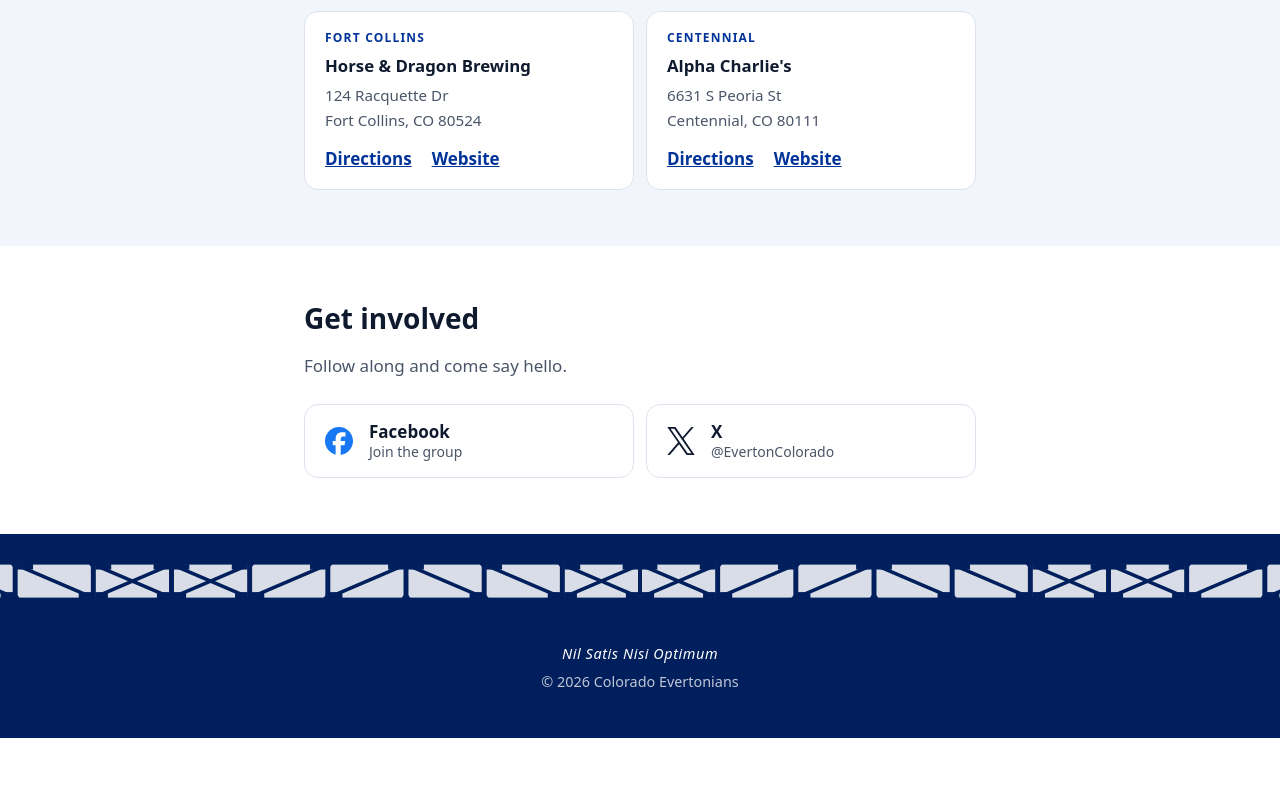
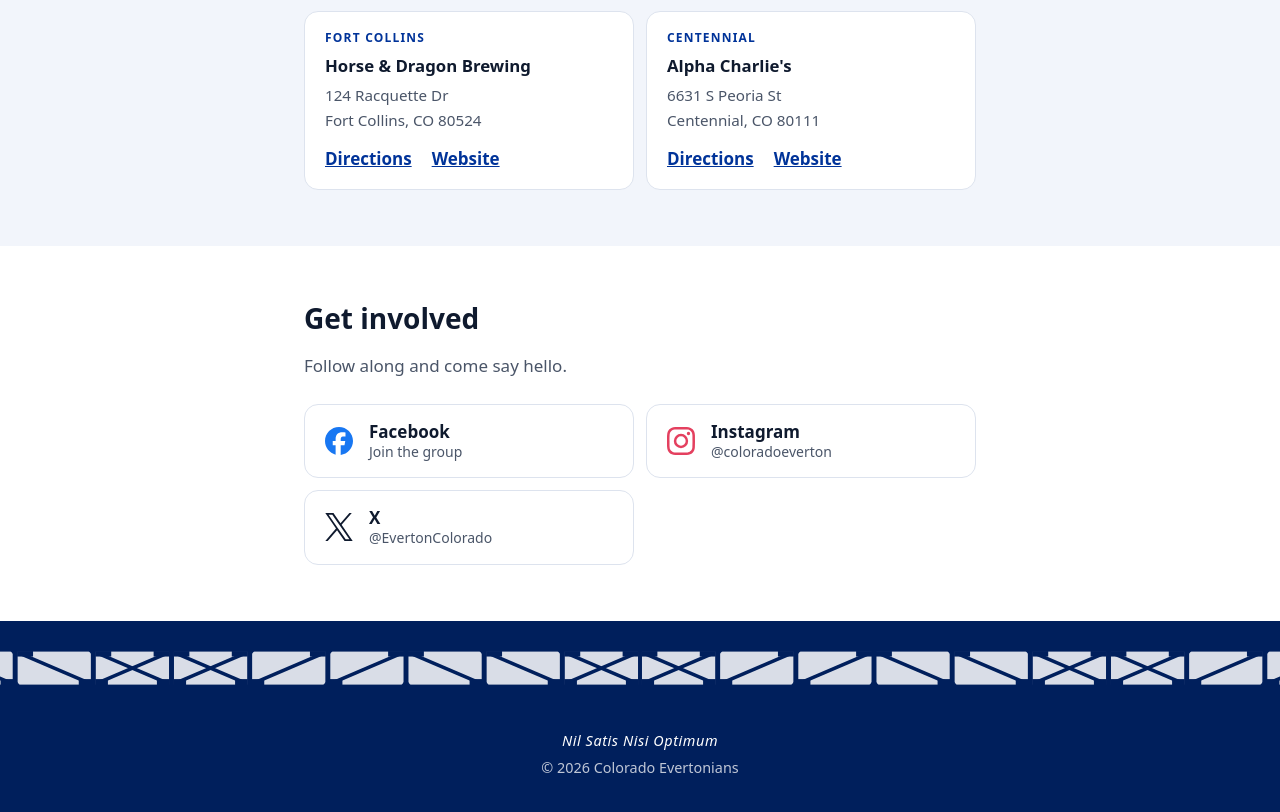
Before and after one commit to jazdw/coloradoevertonians, a website: page public/index.html in a window 1280 px wide. Shown: the part 1485-2297 px from the top of the page. Before the commit the page ends 2223 px from the top, so only its background shows below. Drawn offline with Linux system fonts and the light colour scheme.

Commit message:
Add Instagram link to Get involved

```diff
--- a/public/index.html
+++ b/public/index.html
@@ -18,6 +18,7 @@
   <svg width="0" height="0" style="position:absolute" aria-hidden="true">
     <symbol id="i-facebook" viewBox="0 0 24 24"><path d="M9.101 23.691v-7.98H6.627v-3.667h2.474v-1.58c0-4.085 1.848-5.978 5.858-5.978.401 0 .955.042 1.468.103a8.68 8.68 0 0 1 1.141.195v3.325a8.623 8.623 0 0 0-.653-.036 26.805 26.805 0 0 0-.733-.009c-.707 0-1.259.096-1.675.309a1.686 1.686 0 0 0-.679.622c-.258.42-.374.995-.374 1.752v1.297h3.919l-.386 2.103-.287 1.564h-3.246v8.245C19.396 23.238 24 18.179 24 12.044c0-6.627-5.373-12-12-12s-12 5.373-12 12c0 5.628 3.874 10.35 9.101 11.647Z"/></symbol>
     <symbol id="i-x" viewBox="0 0 24 24"><path d="M14.234 10.162 22.977 0h-2.072l-7.591 8.824L7.251 0H.258l9.168 13.343L.258 24H2.33l8.016-9.318L16.749 24h6.993zm-2.837 3.299-.929-1.329L3.076 1.56h3.182l5.965 8.532.929 1.329 7.754 11.09h-3.182z"/></symbol>
+    <symbol id="i-instagram" viewBox="0 0 24 24"><path d="M12 2.16c3.2 0 3.58.01 4.85.07 1.17.05 1.8.25 2.23.41.56.22.96.48 1.38.9.42.42.68.82.9 1.38.16.42.36 1.06.41 2.23.06 1.27.07 1.65.07 4.85s-.01 3.58-.07 4.85c-.05 1.17-.25 1.8-.41 2.23-.22.56-.48.96-.9 1.38-.42.42-.82.68-1.38.9-.42.16-1.06.36-2.23.41-1.27.06-1.65.07-4.85.07s-3.58-.01-4.85-.07c-1.17-.05-1.8-.25-2.23-.41a3.71 3.71 0 0 1-1.38-.9 3.71 3.71 0 0 1-.9-1.38c-.16-.42-.36-1.06-.41-2.23C2.17 15.58 2.16 15.2 2.16 12s.01-3.58.07-4.85c.05-1.17.25-1.8.41-2.23.22-.56.48-.96.9-1.38.42-.42.82-.68 1.38-.9.42-.16 1.06-.36 2.23-.41C8.42 2.17 8.8 2.16 12 2.16M12 0C8.74 0 8.33.01 7.05.07 5.78.13 4.9.33 4.14.63a5.88 5.88 0 0 0-2.13 1.38A5.88 5.88 0 0 0 .63 4.14C.33 4.9.13 5.78.07 7.05.01 8.33 0 8.74 0 12s.01 3.67.07 4.95c.06 1.27.26 2.15.56 2.91.3.79.72 1.46 1.38 2.13a5.88 5.88 0 0 0 2.13 1.38c.76.3 1.64.5 2.91.56C8.33 23.99 8.74 24 12 24s3.67-.01 4.95-.07c1.27-.06 2.15-.26 2.91-.56a5.88 5.88 0 0 0 2.13-1.38 5.88 5.88 0 0 0 1.38-2.13c.3-.76.5-1.64.56-2.91.06-1.28.07-1.69.07-4.95s-.01-3.67-.07-4.95c-.06-1.27-.26-2.15-.56-2.91a5.88 5.88 0 0 0-1.38-2.13A5.88 5.88 0 0 0 19.86.63C19.1.33 18.22.13 16.95.07 15.67.01 15.26 0 12 0Zm0 5.84a6.16 6.16 0 1 0 0 12.32 6.16 6.16 0 0 0 0-12.32ZM12 16a4 4 0 1 1 0-8 4 4 0 0 1 0 8Zm6.41-11.85a1.44 1.44 0 1 0 0 2.88 1.44 1.44 0 0 0 0-2.88Z"/></symbol>
   </svg>
 
   <header class="hero has-truss">
@@ -87,6 +88,7 @@
         <p>Follow along and come say hello.</p>
         <ul class="links">
           <li><a class="link facebook" href="https://www.facebook.com/groups/coloradoevertonians/" rel="noopener"><svg aria-hidden="true"><use href="#i-facebook"/></svg><span><strong>Facebook</strong><small>Join the group</small></span></a></li>
+          <li><a class="link instagram" href="https://www.instagram.com/coloradoeverton/" rel="noopener"><svg aria-hidden="true"><use href="#i-instagram"/></svg><span><strong>Instagram</strong><small>@coloradoeverton</small></span></a></li>
           <li><a class="link x" href="https://x.com/EvertonColorado" rel="noopener"><svg aria-hidden="true"><use href="#i-x"/></svg><span><strong>X</strong><small>@EvertonColorado</small></span></a></li>
         </ul>
       </div>
--- a/public/styles.css
+++ b/public/styles.css
@@ -155,6 +155,7 @@ body {
 .link small { color: var(--muted); font-size: 0.875rem; }
 
 .facebook  { --brand: #1877f2; }
+.instagram { --brand: #e4405f; }
 .x         { --brand: var(--ink); }
 
 /* Footer */
```
